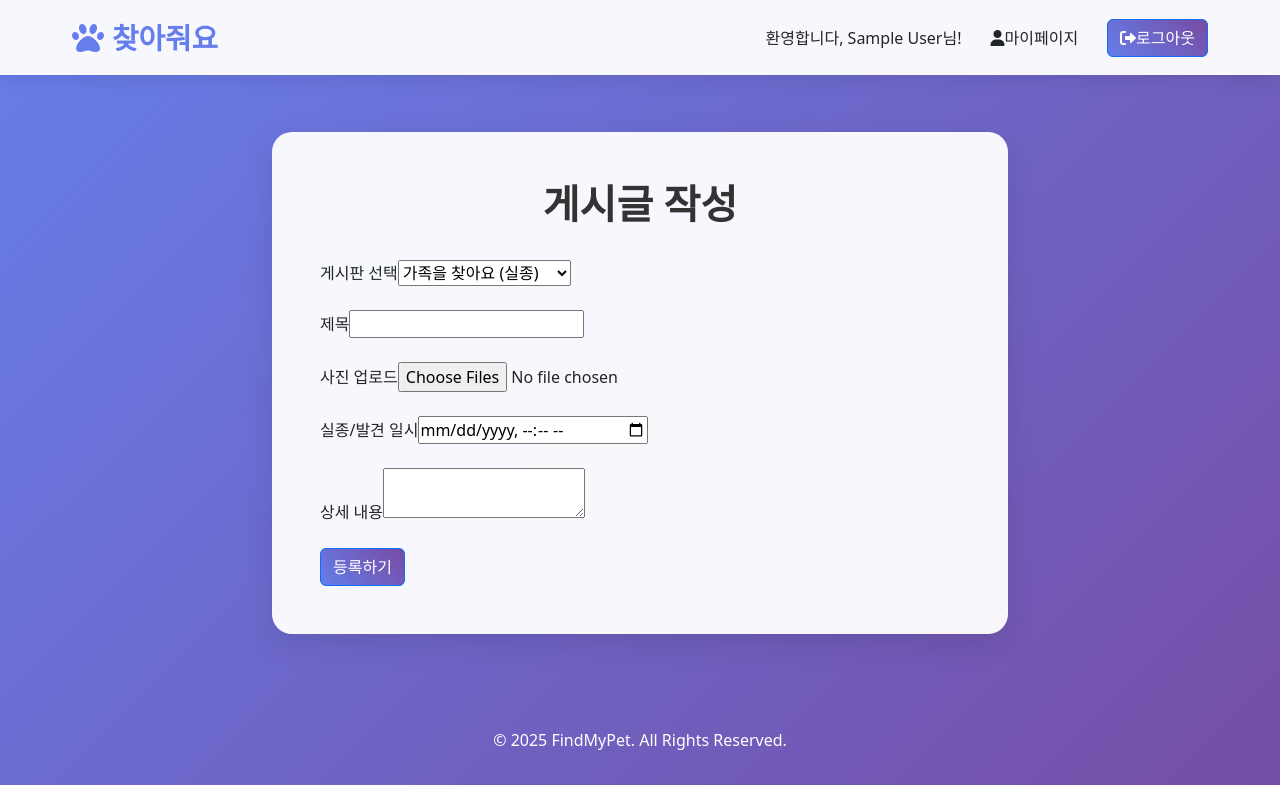
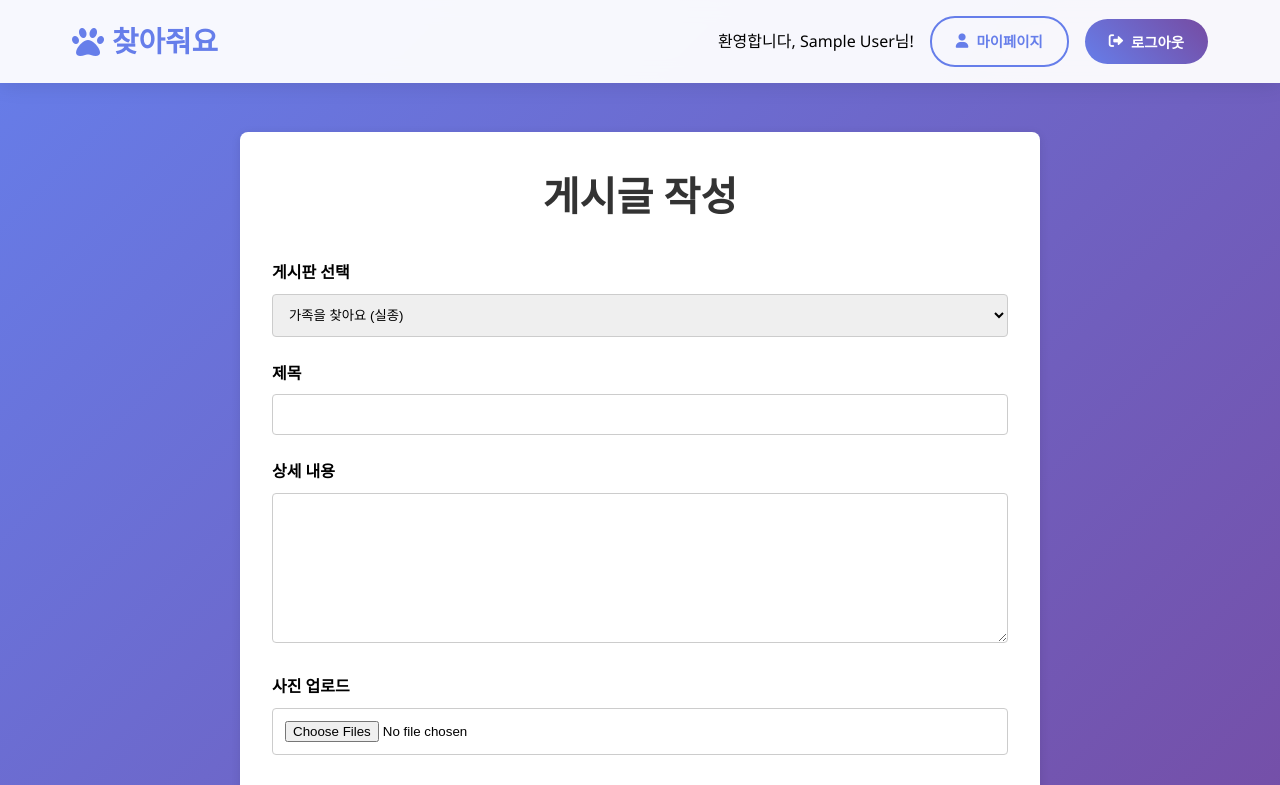
Before and after one commit to freemanyoo/FindMyPetFront, a React (Vite) app: page /board/write in a window 1280 px wide. Shown: the top 785 px of the page. Built offline with nearby package versions, Linux system fonts and the light colour scheme; sample sign-in values are in the browser's storage.

Commit message:
게시물 페이지 병합

```diff
--- a/src/components/board/SearchFilterBox.jsx
+++ b/src/components/board/SearchFilterBox.jsx
@@ -23,9 +23,9 @@ const SearchFilterBox = ({ onSearch, onFilterChange }) => {
 
     const [isExpanded, setIsExpanded] = useState(false);
 
-    // useEffect(() => { loadFilterOptions(); }, []);
-    //
-    // // 👈 [제거] cityProvince에 따라 district를 로드하던 useEffect 제거
+    useEffect(() => { loadFilterOptions(); }, []);
+
+    // 👈 [제거] cityProvince에 따라 district를 로드하던 useEffect 제거
 
     useEffect(() => {
         if (searchCriteria.animalType) {
@@ -34,24 +34,24 @@ const SearchFilterBox = ({ onSearch, onFilterChange }) => {
         }
     }, [searchCriteria.animalType]);
 
-    // const loadFilterOptions = async () => {
-    //     try {
-    //         const resp = await fetch('/api/find-pets/filter-options');
-    //         if (!resp.ok) throw new Error('filter-options not available');
-    //         const data = await resp.json();
-    //         const animalCategories = data.animalCategories || data.animalTypes || [];
-    //         const normalizedTypes = animalCategories.map((t) =>
-    //             typeof t === 'string' ? { value: t, label: t } : t
-    //         );
-    //         setFilterOptions(prev => ({
-    //             ...prev,
-    //             animalTypes: normalizedTypes,
-    //             genders: data.genders || [],
-    //         }));
-    //     } catch (e) {
-    //         console.warn('필터 옵션 로드 실패(무시 가능):', e);
-    //     }
-    // };
+    const loadFilterOptions = async () => {
+        try {
+            const resp = await fetch('/api/find-pets/filter-options');
+            if (!resp.ok) throw new Error('filter-options not available');
+            const data = await resp.json();
+            const animalCategories = data.animalCategories || data.animalTypes || [];
+            const normalizedTypes = animalCategories.map((t) =>
+                typeof t === 'string' ? { value: t, label: t } : t
+            );
+            setFilterOptions(prev => ({
+                ...prev,
+                animalTypes: normalizedTypes,
+                genders: data.genders || [],
+            }));
+        } catch (e) {
+            console.warn('필터 옵션 로드 실패(무시 가능):', e);
+        }
+    };
 
     // 👈 [제거] loadDistricts 함수 제거
 
--- a/src/hooks/useFetchPosts.js
+++ b/src/hooks/useFetchPosts.js
@@ -79,16 +79,8 @@ const useFetchPosts = (filters, page) => {
                 Object.entries(filters).filter(([_, v]) => v !== '' && v !== null)
             );
 
-
-
-            // 👇 이 부분에 방어 코드를 추가합니다.
-            // const validatedPage = Math.max(0, page - 1); // page가 1 미만일 경우 0으로 강제
-
-
-
             const params = {
-                page: page, // 수정된 변수 사용
-                // page: page - 1,
+                page: page - 1,
                 size: 9,
                 ...cleanFilters,
             };
--- a/src/main.jsx
+++ b/src/main.jsx
@@ -4,9 +4,6 @@ import { BrowserRouter } from 'react-router-dom'
 import './index.css'
 import App from './App.jsx'
 import { AuthProvider } from './context/AuthContext.jsx'
-
-import 'bootstrap/dist/css/bootstrap.min.css';
- // bootstrap CSS를 프로젝트에 적용
 
 
 createRoot(document.getElementById('root')).render(
--- a/src/pages/board/BoardListPage.jsx
+++ b/src/pages/board/BoardListPage.jsx
@@ -13,7 +13,7 @@ const BoardListPage = () => {
 
     // SearchFilterBox의 모든 필터 조건을 담을 state. type도 여기에 포함.
     const [filters, setFilters] = useState({ type: type });
-    const [currentPage, setCurrentPage] = useState(0);
+    const [currentPage, setCurrentPage] = useState(1);
 
     // URL의 type이 변경되면 filters에도 반영
     useEffect(() => {
--- a/src/pages/board/BoardWritePage.jsx
+++ b/src/pages/board/BoardWritePage.jsx
@@ -1,15 +1,15 @@
 import React, { useState, useEffect } from 'react';
-import { useNavigate, useParams } from 'react-router-dom';
+import { useParams, useNavigate } from 'react-router-dom';
 import axiosInstance from '../../api/axiosInstance';
-import './BoardWritePage.css'; // 나중에 CSS를 추가하세요.
+import './BoardWritePage.css'; // 스타일 import
 
 const BoardWritePage = () => {
-    const { postId } = useParams(); // URL에서 postId를 가져옴 (수정 시에만 존재)
-    const isEditing = Boolean(postId); // postId가 있으면 수정 모드
+    const { postId } = useParams();
     const navigate = useNavigate();
+    const isEditMode = Boolean(postId);
 
-    const [formData, setFormData] = useState({
-        postType: 'MISSING', // 기본값
+    const [postData, setPostData] = useState({
+        postType: 'MISSING',
         title: '',
         content: '',
         animalName: '',
@@ -17,140 +17,126 @@ const BoardWritePage = () => {
         animalCategory: '',
         animalBreed: '',
         lostTime: '',
-        latitude: 37.5665, // 기본 위도 (서울시청)
-        longitude: 126.9780, // 기본 경도 (서울시청)
+        location: '',
+        latitude: 37.5665,
+        longitude: 126.9780,
     });
-    const [images, setImages] = useState([]); // 업로드할 이미지 파일 목록
-    const [imagePreviews, setImagePreviews] = useState([]); // 이미지 미리보기 URL 목록
-    const [error, setError] = useState('');
+    const [imageFiles, setImageFiles] = useState([]); // 새로 업로드할 파일들
+    const [existingImageUrls, setExistingImageUrls] = useState([]); // 수정 시 기존 이미지 URL
+    const [deletedImageIds, setDeletedImageIds] = useState([]); // 수정 시 삭제할 이미지 ID
 
-    // 수정 모드일 경우, 기존 게시글 데이터를 불러옵니다.
     useEffect(() => {
-        if (isEditing) {
+        if (isEditMode) {
             const fetchPostData = async () => {
                 try {
                     const response = await axiosInstance.get(`/posts/${postId}`);
-                    const post = response.data.data;
-                    // API 응답 구조에 맞게 필드를 채워줍니다.
-                    setFormData({
-                        postType: post.postType,
-                        title: post.title,
-                        content: post.content,
-                        animalName: post.animalName,
-                        animalAge: post.animalAge,
-                        animalCategory: post.animalCategory,
-                        animalBreed: post.animalBreed,
-                        lostTime: post.lostTime.substring(0, 16), // datetime-local 형식에 맞게 자름
-                        latitude: post.latitude,
-                        longitude: post.longitude,
+                    const data = response.data.data;
+                    setPostData({
+                        ...data,
+                        lostTime: data.lostTime ? new Date(data.lostTime).toISOString().slice(0, 16) : '',
                     });
-                    setImagePreviews(post.images.map(img => img.imageUrl));
-                } catch (err) {
-                    console.error("게시글 데이터 로딩 실패:", err);
-                    setError("게시글 정보를 불러오는데 실패했습니다.");
+                    setExistingImageUrls(data.images || []);
+                } catch (error) {
+                    console.error("게시글 데이터 로딩 실패:", error);
+                    alert("게시글 정보를 불러오는 데 실패했습니다.");
                 }
             };
             fetchPostData();
         }
-    }, [isEditing, postId]);
+    }, [isEditMode, postId]);
 
-    const handleInputChange = (e) => {
+    const handleChange = (e) => {
         const { name, value } = e.target;
-        setFormData(prev => ({ ...prev, [name]: value }));
+        setPostData(prev => ({ ...prev, [name]: value }));
     };
 
     const handleImageChange = (e) => {
-        const files = Array.from(e.target.files);
-        setImages(files);
+        setImageFiles(Array.from(e.target.files));
+    };
 
-        // 이미지 미리보기 생성
-        const previews = files.map(file => URL.createObjectURL(file));
-        setImagePreviews(previews);
+    const handleDeleteExistingImage = (imageId) => {
+        setDeletedImageIds(prev => [...prev, imageId]);
+        setExistingImageUrls(prev => prev.filter(img => img.imageId !== imageId));
     };
 
     const handleSubmit = async (e) => {
         e.preventDefault();
-        setError('');
 
-        const submissionData = new FormData();
+        const formData = new FormData();
+        const requestDto = { ...postData, deletedImageIds };
+        formData.append('requestDto', new Blob([JSON.stringify(requestDto)], { type: 'application/json' }));
 
-        // 1. JSON 데이터를 Blob으로 만들어 FormData에 추가
-        submissionData.append('postDto', new Blob([JSON.stringify(formData)], { type: "application/json" }));
-
-        // 2. 이미지 파일들을 FormData에 추가
-        images.forEach(file => {
-            submissionData.append('images', file);
+        imageFiles.forEach(file => {
+            formData.append(isEditMode ? 'newImages' : 'images', file);
         });
 
         try {
-            if (isEditing) {
-                // 수정 API 호출 (PUT)
-                await axiosInstance.put(`/posts/${postId}`, submissionData, {
-                    headers: { 'Content-Type': 'multipart/form-data' }
+            if (isEditMode) {
+                await axiosInstance.put(`/posts/${postId}`, formData, {
+                    headers: { 'Content-Type': 'multipart/form-data' },
                 });
                 alert('게시글이 성공적으로 수정되었습니다.');
                 navigate(`/post/${postId}`);
             } else {
-                // 생성 API 호출 (POST)
-                await axiosInstance.post('/posts', submissionData, {
-                    headers: { 'Content-Type': 'multipart/form-data' }
+                const response = await axiosInstance.post('/posts', formData, {
+                    headers: { 'Content-Type': 'multipart/form-data' },
                 });
+                const newPostId = response.data.data.postId;
                 alert('게시글이 성공적으로 등록되었습니다.');
-                navigate(`/board/${formData.postType.toLowerCase()}`);
+                navigate(`/post/${newPostId}`);
             }
-        } catch (err) {
-            console.error("게시글 저장 실패:", err);
-            setError(err.response?.data?.error?.message || "게시글 저장 중 오류가 발생했습니다.");
+        } catch (error) {
+            console.error("게시글 제출 실패:", error.response?.data || error);
+            alert(`처리 중 오류가 발생했습니다: ${error.response?.data?.error?.message || error.message}`);
         }
     };
 
     return (
-        <section className="form-section">
-            <div className="form-container">
-                <h2 className="form-title">{isEditing ? '게시글 수정' : '게시글 작성'}</h2>
-                <form onSubmit={handleSubmit}>
-                    {/* 게시판 선택 */}
+        <section className="write-form-container">
+            <h2 className="form-title">{isEditMode ? '게시글 수정' : '게시글 작성'}</h2>
+            <form onSubmit={handleSubmit} className="write-form">
+                {/* 폼 필드들을 HTML 샘플 기반으로 구성 */}
                 <div className="form-group">
                     <label>게시판 선택</label>
-                        <select name="postType" value={formData.postType} onChange={handleInputChange}>
+                    <select name="postType" value={postData.postType} onChange={handleChange}>
                         <option value="MISSING">가족을 찾아요 (실종)</option>
                         <option value="SHELTER">주인을 기다려요 (보호)</option>
                     </select>
                 </div>
-
-                    {/* 제목 */}
                 <div className="form-group">
                     <label>제목</label>
-                        <input type="text" name="title" value={formData.title} onChange={handleInputChange} required />
+                    <input type="text" name="title" value={postData.title} onChange={handleChange} required />
+                </div>
+                <div className="form-group">
+                    <label>상세 내용</label>
+                    <textarea name="content" value={postData.content} onChange={handleChange} required />
                 </div>
 
-                    {/* 사진 업로드 및 미리보기 */}
+                {/* ... 동물 정보, 위치 등 나머지 폼 필드 추가 ... */}
+
                 <div className="form-group">
                     <label>사진 업로드</label>
-                        <input type="file" multiple onChange={handleImageChange} accept="image/*" />
-                        <div className="image-previews">
-                            {imagePreviews.map((preview, index) => (
-                                <img key={index} src={preview} alt="미리보기" style={{ width: '100px', height: '100px', objectFit: 'cover' }} />
+                    {isEditMode && existingImageUrls.length > 0 && (
+                        <div className="existing-images">
+                            <p>기존 이미지 (클릭하여 삭제)</p>
+                            {existingImageUrls.map(image => (
+                                <div key={image.imageId} className="img-wrapper" onClick={() => handleDeleteExistingImage(image.imageId)}>
+                                    <img src={image.imageUrl} alt="기존 이미지" />
+                                    <span className="delete-icon">X</span>
+                                </div>
                             ))}
                         </div>
+                    )}
+                    <input type="file" multiple onChange={handleImageChange} accept="image/*" />
                 </div>
 
-                    {/* 동물 정보 입력 필드들... */}
-                    <div className="form-group">
-                        <label>실종/발견 일시</label>
-                        <input type="datetime-local" name="lostTime" value={formData.lostTime} onChange={handleInputChange} required />
+                <div className="form-actions">
+                    <button type="button" className="btn btn-outline" onClick={() => navigate(-1)}>취소</button>
+                    <button type="submit" className="btn btn-primary">
+                        {isEditMode ? '수정하기' : '등록하기'}
+                    </button>
                 </div>
-
-                    {/* 내용 */}
-                    <div className="form-group">
-                        <label>상세 내용</label>
-                        <textarea name="content" value={formData.content} onChange={handleInputChange} required></textarea>
-                    </div>
-
-                    {error && <p className="error-message">{error}</p>}
-                    <button type="submit" className="btn btn-primary">{isEditing ? '수정하기' : '등록하기'}</button>
             </form>
-            </div>
         </section>
     );
 };
```
Also changed, not shown: src/pages/search_filter/SearchFilterPage.jsx (+8 -25 lines). Lines whose indentation alone changed are shown as unchanged.
